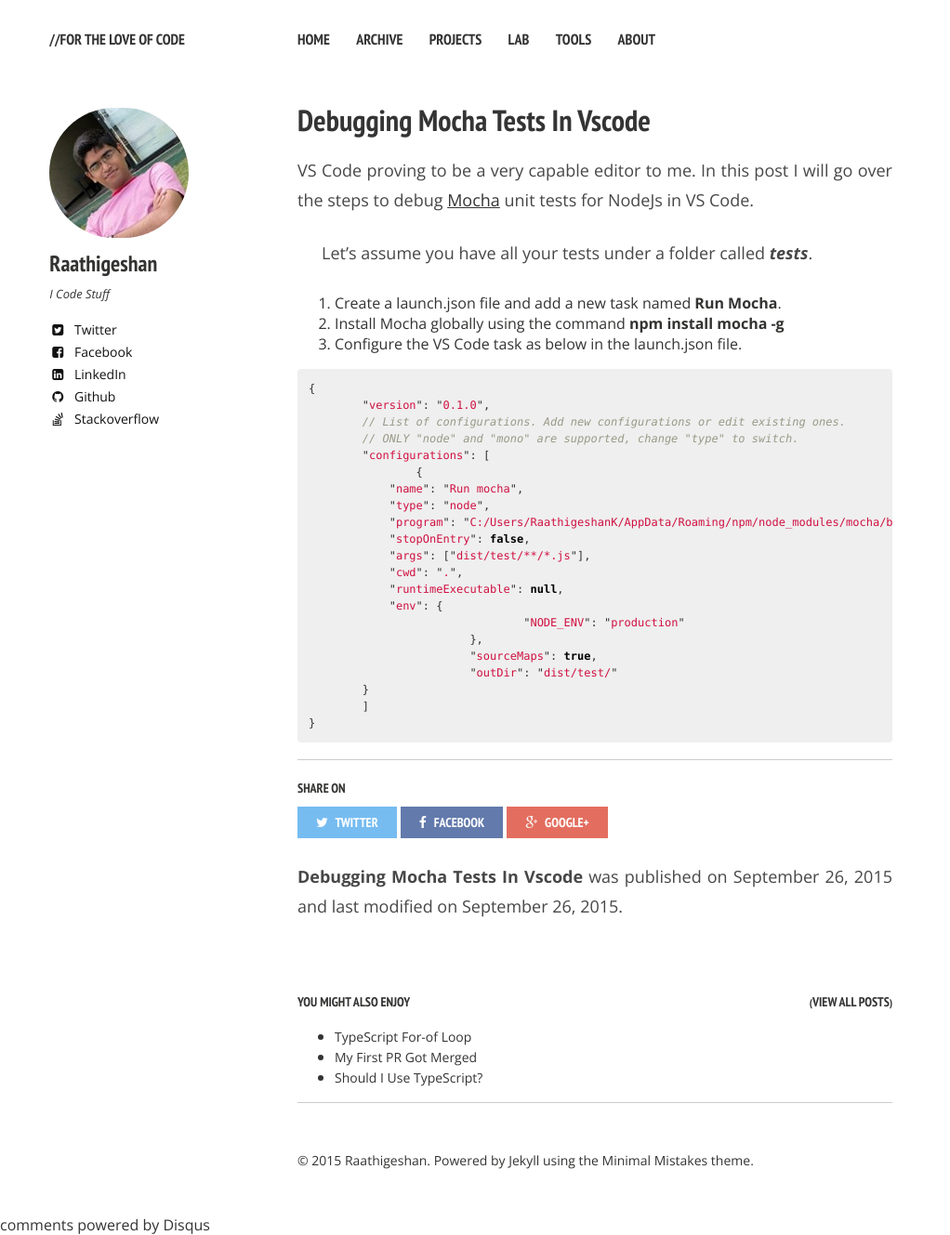
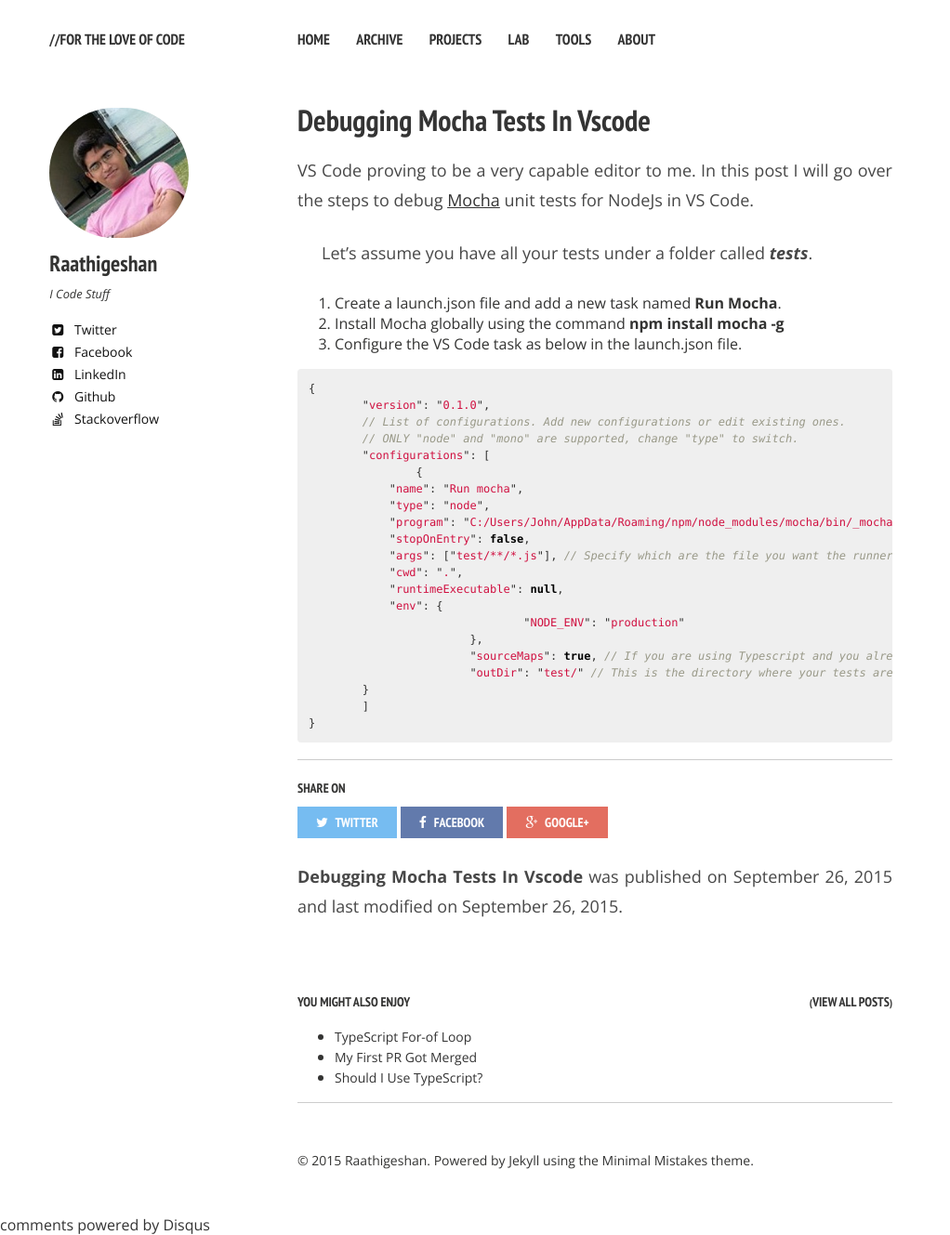
Before and after one commit to Raathigesh/Raathigesh.github.io, a Jekyll site: the page built from _posts/2015-09-26-Debugging-Mocha-Tests-In-VsCode.md, in a window 1280 px wide. Shown: the whole page at 93% size, without its empty margins (0-1022 px from the left). Built offline with Jekyll 4.4.1, drawn with Linux system fonts in a browser that asks for light colours; nearby versions of some CDN libraries; comment, search, counter and statistics services are not loaded.

Commit message:
Updated 2015-09-26-Debugging-Mocha-Tests-In-VsCode.md

```diff
--- a/_posts/2015-09-26-Debugging-Mocha-Tests-In-VsCode.md
+++ b/_posts/2015-09-26-Debugging-Mocha-Tests-In-VsCode.md
@@ -26,16 +26,16 @@
 		{
             "name": "Run mocha",
             "type": "node",
-            "program": "C:/Users/RaathigeshanK/AppData/Roaming/npm/node_modules/mocha/bin/_mocha",
+            "program": "C:/Users/John/AppData/Roaming/npm/node_modules/mocha/bin/_mocha", //Globally installed mocha
             "stopOnEntry": false,
-            "args": ["dist/test/**/*.js"],
+            "args": ["test/**/*.js"], // Specify which are the file you want the runner to pick up.
             "cwd": ".",
             "runtimeExecutable": null,
             "env": {
 				"NODE_ENV": "production"
 			},
-			"sourceMaps": true,
-			"outDir": "dist/test/"
+			"sourceMaps": true, // If you are using Typescript and you alread have sourcemaps generated in the test folder, simple specifying this flag will give the luxry of debugging the typescript test instead of JavaScript.
+			"outDir": "test/" // This is the directory where your tests are located.
         }
 	]
 }
```
